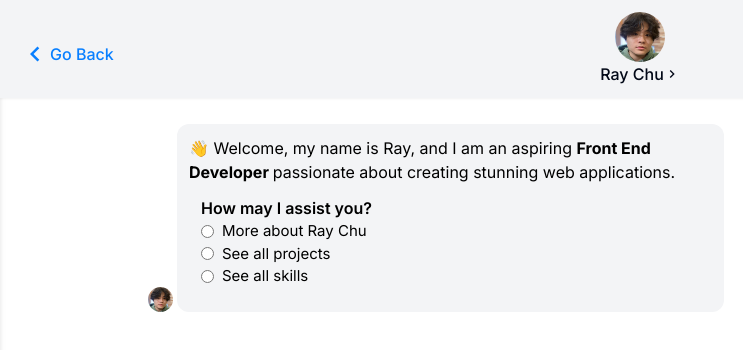
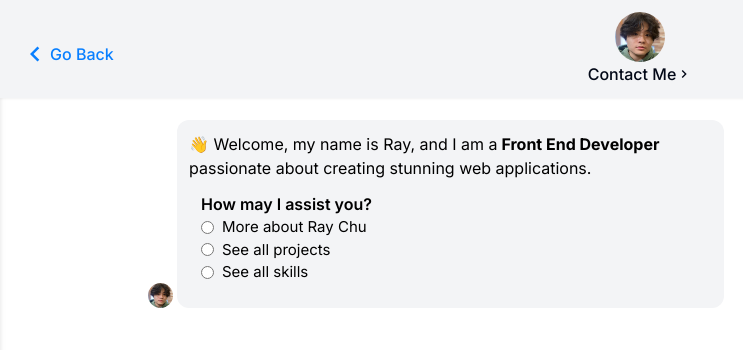
Before and after one commit to RayChu83/portfolio-v2, a Next.js app: page / in a window 1280 px wide. Shown: the top 350 px of the page, without its empty margins (0-743 px from the left). Built offline with nearby package versions, Linux system fonts and the light colour scheme.

Commit message:
Updated resume

```diff
--- a/src/app/(raychu)/page.jsx
+++ b/src/app/(raychu)/page.jsx
@@ -4,7 +4,7 @@ import React from "react";
 
 export default function Portfolio() {
   return (
-    <main className="mt-28 max-w-5xl m-auto">
+    <main className="mt-[100px] max-w-5xl m-auto">
       <Chats />
     </main>
   );
--- a/src/app/_components/Chats.jsx
+++ b/src/app/_components/Chats.jsx
@@ -18,8 +18,8 @@ const GetReceivedMessage = (type, updateChats, portfolio) => {
       message = (
         <article className="bg-gray-100 text-black p-3 rounded-xl w-fit">
           <p>
-            👋 Welcome, my name is {portfolio.name.split(" ")[0]}, and I am an
-            aspiring <strong>{portfolio.role} </strong>
+            👋 Welcome, my name is {portfolio.name.split(" ")[0]}, and I am a
+            <strong> {portfolio.role} </strong>
             passionate about creating stunning web applications.
           </p>
           <Cta type={type} updateChats={updateChats} />
@@ -112,7 +112,7 @@ export default function Chats() {
   }, [chats]);
   return (
     <>
-      <section className="flex flex-col py-3 px-5 gap-3">
+      <section className="flex flex-col p-5 gap-3">
         {chats.map((chat, index) =>
           chat.direction === "sent" ? (
             <article
--- a/src/app/_components/NavMenu.jsx
+++ b/src/app/_components/NavMenu.jsx
@@ -37,7 +37,7 @@ export default function NavMenu() {
               priority
             />
             <h3 className="font-medium flex items-center">
-              {portfolio.name} <MdKeyboardArrowRight />
+              Contact Me <MdKeyboardArrowRight />
             </h3>
           </div>
         </DrawerOpen>
--- a/src/app/layout.jsx
+++ b/src/app/layout.jsx
@@ -6,7 +6,7 @@ const inter = Inter({ subsets: ["latin"] });
 export const metadata = {
   title: "Portfolio - Ray Chu",
   description:
-    "Ray Chu is an aspiring Front-End Developer born and raised in Manhattan NY.",
+    "Ray Chu is a Front-End Developer born and raised in Manhattan NY.",
   keywords: [
     "Ray Chu",
     "Software Developer",
```
Also changed, not shown: 1 other file (tests, documents, lock files or other folders).
